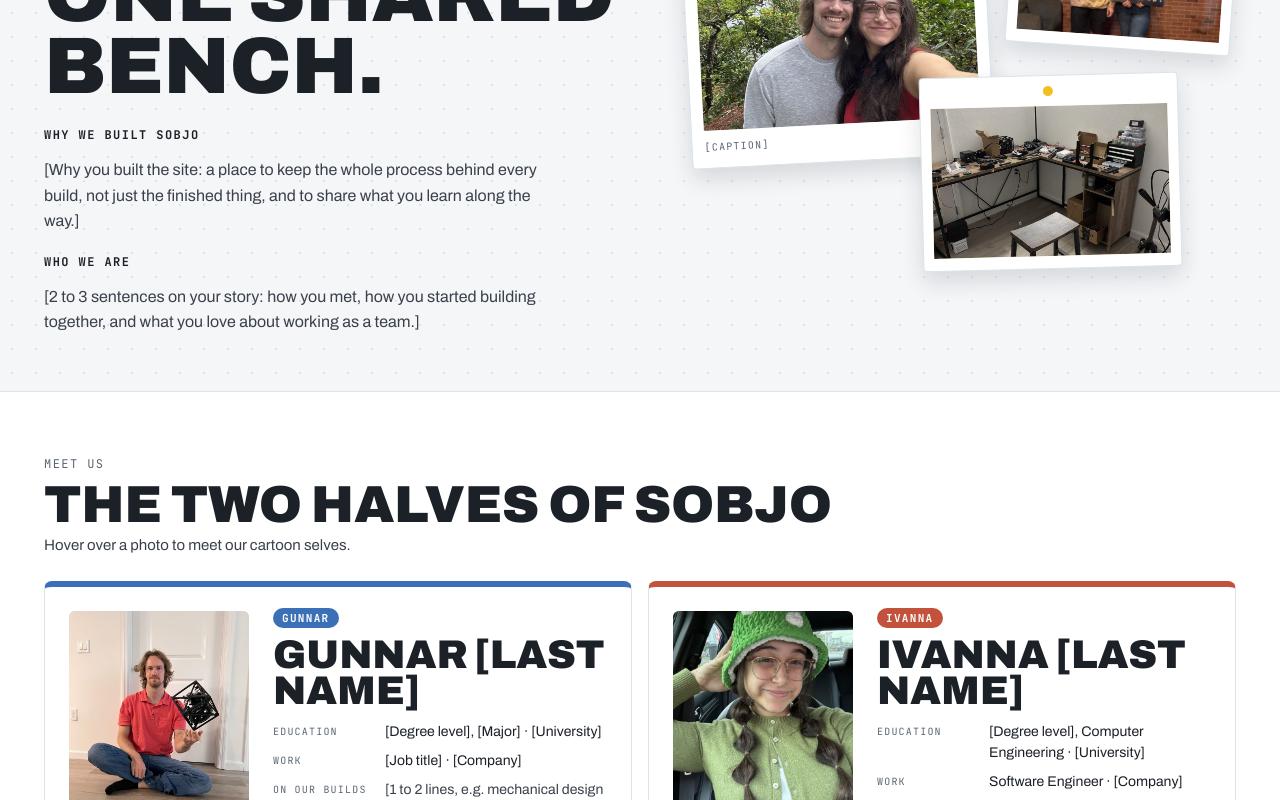
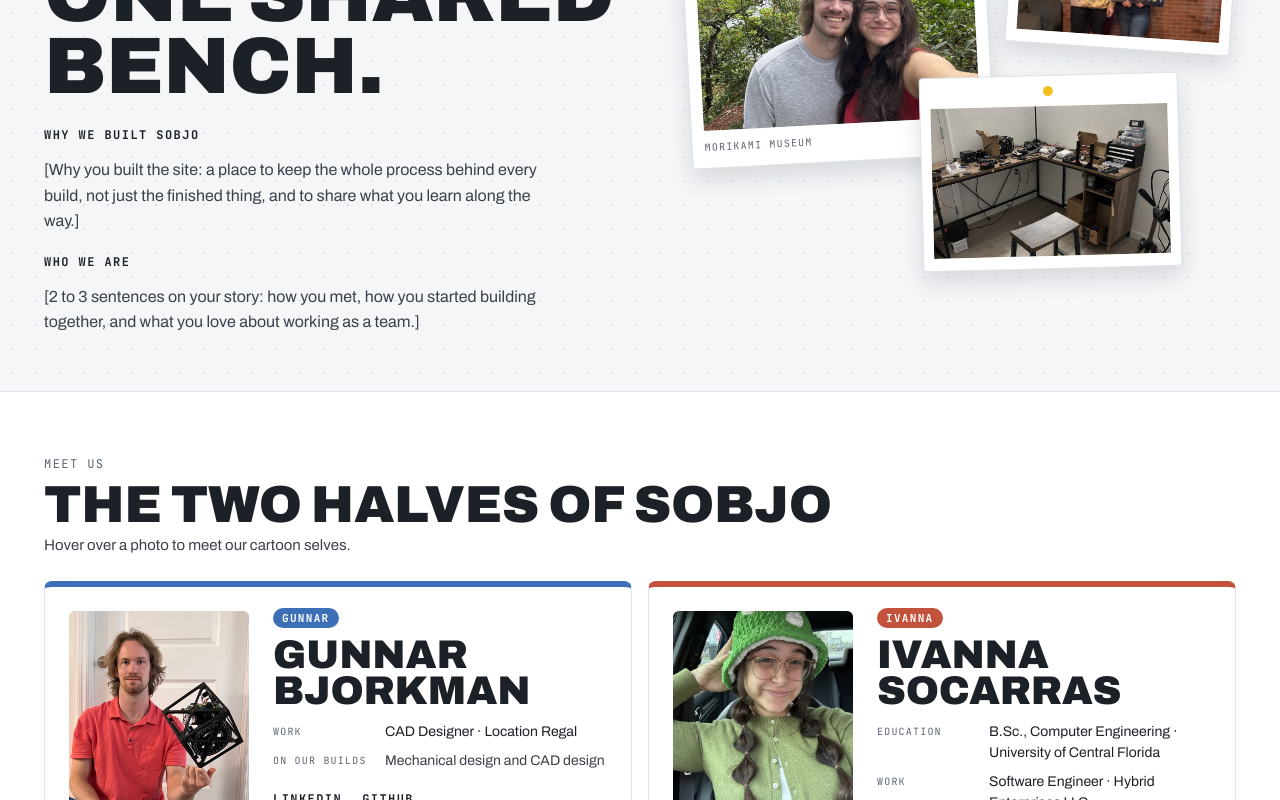
Before and after one commit to sobjo/sobjo.com, a Next.js app: page /about in a window 1280 px wide. Shown: the part 320-1120 px from the top of the page. Built offline with nearby package versions, Linux system fonts and the light colour scheme; no server answers.

Commit message:
about update 2

```diff
--- a/src/app/(site)/about/page.tsx
+++ b/src/app/(site)/about/page.tsx
@@ -50,8 +50,12 @@ export default function AboutPage() {
                     {person.firstName} {person.lastName}
                   </h3>
                   <dl className="m-0 grid grid-cols-[100px_1fr] gap-x-3 gap-y-2 text-sm leading-normal">
-                    <dt className="mono pt-[3px] text-[10px] text-muted">Education</dt>
-                    <dd className="m-0">{person.education}</dd>
+                    {person.education && (
+                      <>
+                        <dt className="mono pt-[3px] text-[10px] text-muted">Education</dt>
+                        <dd className="m-0">{person.education}</dd>
+                      </>
+                    )}
                     <dt className="mono pt-[3px] text-[10px] text-muted">Work</dt>
                     <dd className="m-0">{person.work}</dd>
                     <dt className="mono pt-[3px] text-[10px] text-muted">On our builds</dt>
--- a/src/content/site.ts
+++ b/src/content/site.ts
@@ -22,9 +22,9 @@ export const about = {
   photos: [
     {
       src: '/about/garden.jpg' as string | null,
-      alt: 'Gunnar and Ivanna smiling in a selfie in front of a garden pond',
+      alt: 'Gunnar and Ivanna smiling in a selfie by the pond at the Morikami Museum',
       placeholder: '[Couple photo 1]',
-      caption: '[Caption]' as string | null,
+      caption: 'Morikami Museum' as string | null,
       position: '50% 40%',
     },
     {
@@ -48,7 +48,8 @@ export interface Person {
   id: 'gunnar' | 'ivanna'
   firstName: string
   lastName: string
-  education: string
+  /** Leave null to hide the Education row. */
+  education: string | null
   work: string
   onOurBuilds: string
   photo: string | null
@@ -66,12 +67,12 @@ export const people: Person[] = [
   {
     id: 'gunnar',
     firstName: 'Gunnar',
-    lastName: '[Last name]',
-    education: '[Degree level], [Major] · [University]',
-    work: '[Job title] · [Company]',
-    onOurBuilds: '[1 to 2 lines, e.g. mechanical design and hardware]',
-    photo: '/about/gunnar.jpg',
-    photoPosition: '50% 28%',
+    lastName: 'Bjorkman',
+    education: null,
+    work: 'CAD Designer · Location Regal',
+    onOurBuilds: 'Mechanical design and CAD design',
+    photo: '/about/gunnar-cubli.jpg',
+    photoPosition: '50% 40%',
     photoAlt: 'Gunnar sitting on the floor, holding up the Cubli',
     cartoon: null,
     possessive: 'his',
@@ -81,10 +82,10 @@ export const people: Person[] = [
   {
     id: 'ivanna',
     firstName: 'Ivanna',
-    lastName: '[Last name]',
-    education: '[Degree level], Computer Engineering · [University]',
-    work: 'Software Engineer · [Company]',
-    onOurBuilds: '[1 to 2 lines, e.g. firmware and control code]',
+    lastName: 'Socarras',
+    education: 'B.Sc., Computer Engineering · University of Central Florida',
+    work: 'Software Engineer · Hybrid Enterprises LLC',
+    onOurBuilds: 'Hardware design and hardware/software integration',
     photo: '/about/ivanna.jpg',
     photoPosition: '56% 35%',
     photoAlt: 'Ivanna in a green knit bucket hat and green cardigan, smiling',
```
Also changed, not shown: public/about/gunnar-cubli.jpg (added), public/about/gunnar.jpg (deleted).
